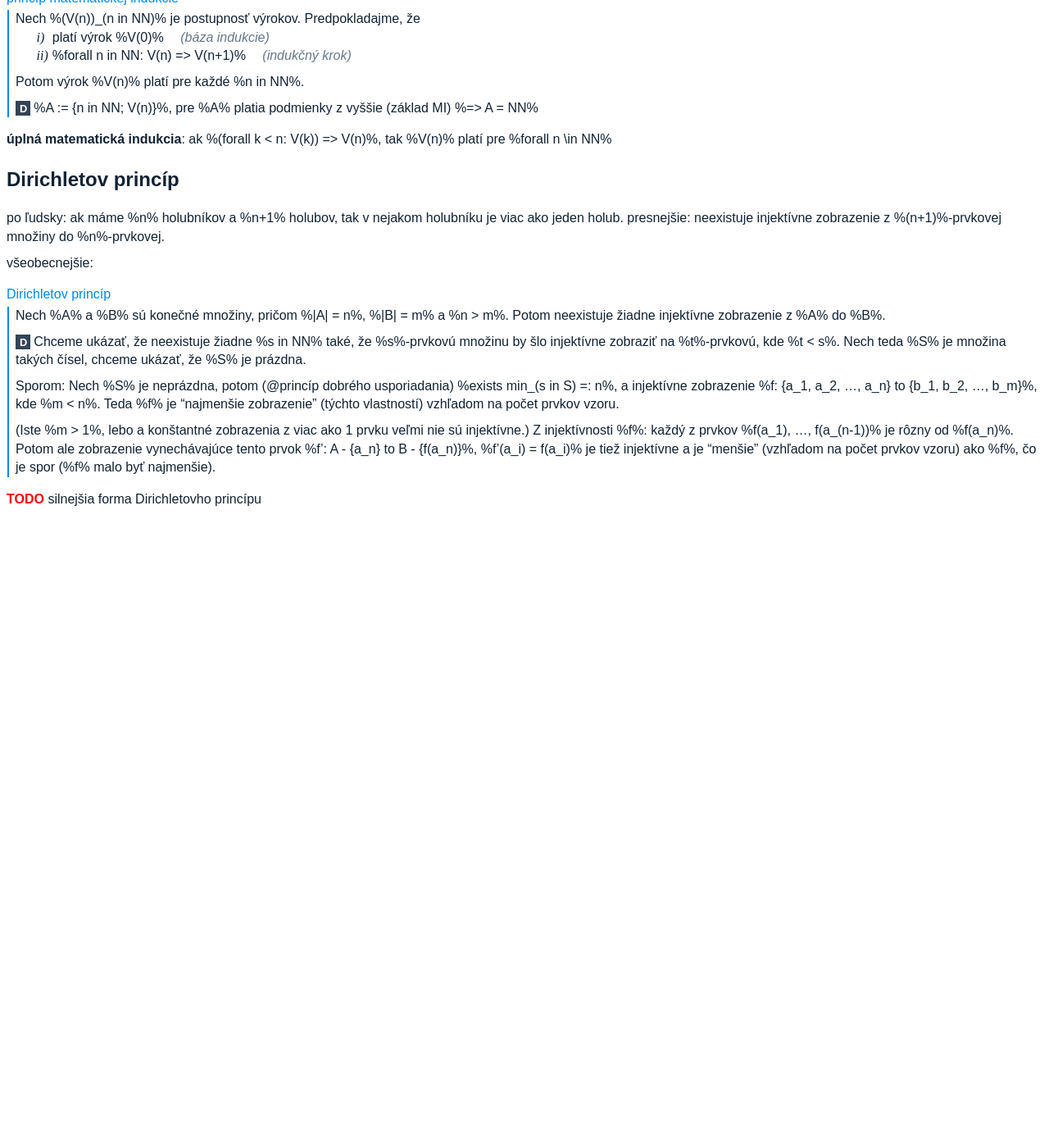
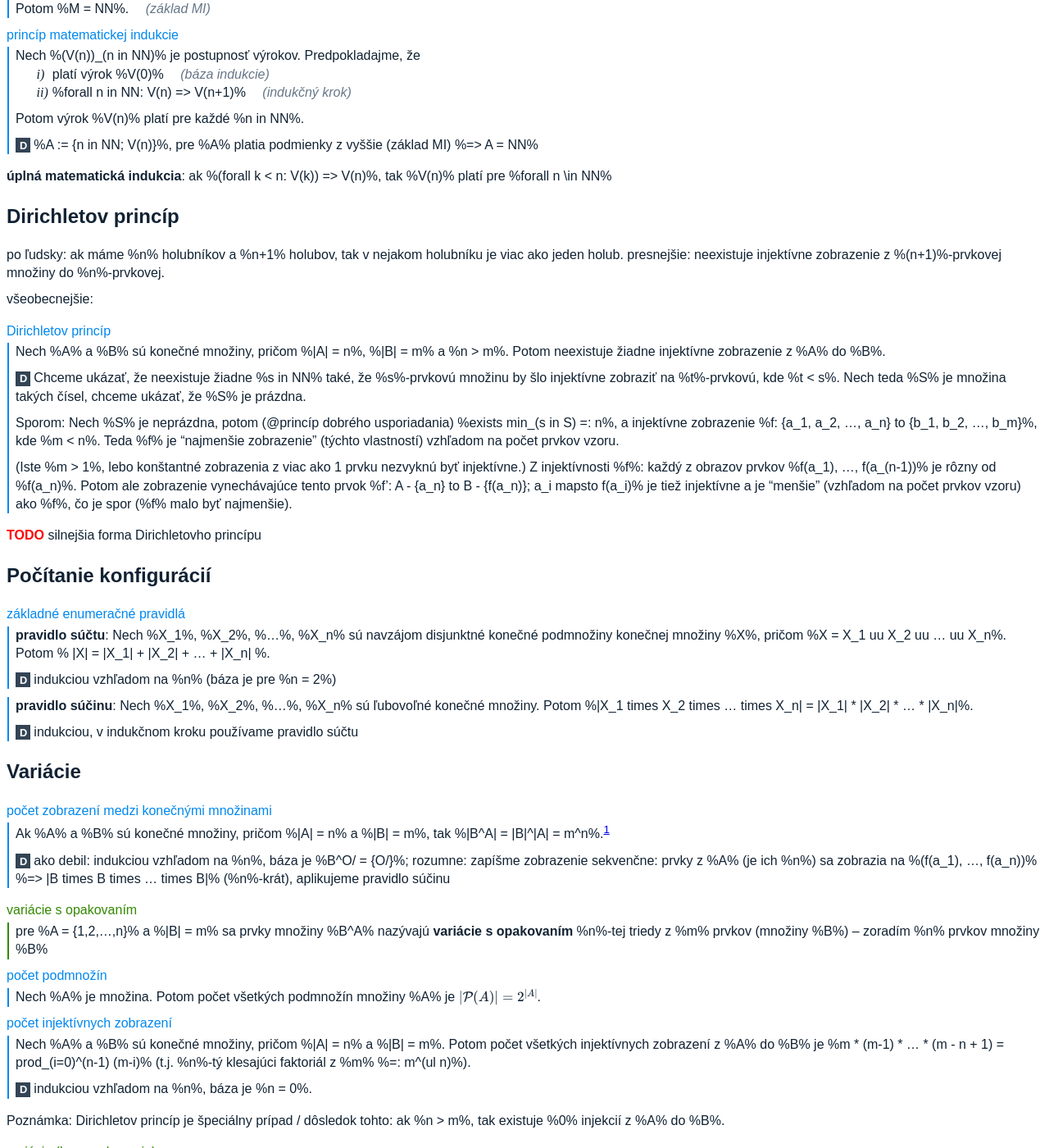
Before and after one commit to AnotherKamila/matfyz-notes, a Jekyll site: the page built from uktg/_posts/2014-06-07-kombinatorika.md, in a window 1280 px wide and 1400 px high, scrolled down 427 px. Shown: the whole window at 82% size. Built offline with Jekyll 4.4.1, drawn with Linux system fonts in a browser that asks for light colours; formulas are drawn with MathJax 3; before the commit the page ends 1057 px from its top, so only the background shows below that; some of the changed text lies outside the part shown.

Commit message:
uktg: pridané variácie

```diff
--- a/uktg/_posts/2014-06-07-kombinatorika.md
+++ b/uktg/_posts/2014-06-07-kombinatorika.md
@@ -47,6 +47,51 @@ Dirichletov princíp
 
   Sporom: Nech %S% je neprázdna, potom (@princíp dobrého usporiadania) %exists min_(s in S) =: n%, a injektívne zobrazenie %f: {a_1, a_2, ..., a_n} to {b_1, b_2, ..., b_m}%, kde %m < n%. Teda %f% je "najmenšie zobrazenie" (týchto vlastností) vzhľadom na počet prvkov vzoru.
 
-  (Iste %m > 1%, lebo a konštantné zobrazenia z viac ako 1 prvku veľmi nie sú injektívne.) Z injektívnosti %f%: každý z prvkov %f(a_1), ..., f(a_(n-1))% je rôzny od %f(a_n)%. Potom ale zobrazenie vynechávajúce tento prvok %f': A - {a_n} to B - {f(a_n)}%, %f'(a_i) = f(a_i)% je tiež injektívne a je "menšie" (vzhľadom na počet prvkov vzoru) ako %f%, čo je spor (%f% malo byť najmenšie).
+  (Iste %m > 1%, lebo konštantné zobrazenia z viac ako 1 prvku nezvyknú byť injektívne.) Z injektívnosti %f%: každý z obrazov prvkov %f(a_1), ..., f(a_(n-1))% je rôzny od %f(a_n)%. Potom ale zobrazenie vynechávajúce tento prvok %f': A - {a_n} to B - {f(a_n)}; a_i mapsto f(a_i)% je tiež injektívne a je "menšie" (vzhľadom na počet prvkov vzoru) ako %f%, čo je spor (%f% malo byť najmenšie).
 
 TODO silnejšia forma Dirichletovho princípu
+
+Počítanie konfigurácií
+======================
+
+základné enumeračné pravidlá
+: **pravidlo súčtu**: Nech %X_1%, %X_2%, %...%, %X_n% sú navzájom disjunktné konečné podmnožiny konečnej množiny %X%, pričom %X = X_1 uu X_2 uu ... uu X_n%. Potom % \|X\| = \|X_1\| + \|X_2\| + ... + \|X_n\| %.
+
+  D: indukciou vzhľadom na %n% (báza je pre %n = 2%)
+
+: **pravidlo súčinu**: Nech %X_1%, %X_2%, %...%, %X_n% sú ľubovoľné konečné množiny. Potom %\|X_1 times X_2 times ... times X_n\| = \|X_1\| * \|X_2\| * ... * \|X_n\|%.
+
+  D: indukciou, v indukčnom kroku používame pravidlo súčtu
+
+Variácie
+--------
+
+počet zobrazení medzi konečnými množinami
+: Ak %A% a %B% sú konečné množiny, pričom %\|A\| = n% a %\|B\| = m%, tak %\|B^A\| = \|B\|^\|A\| = m^n%.[^zobr_ozn]
+
+  D: ako debil: indukciou vzhľadom na %n%, báza je %B^O/ = {O/}%; rozumne: zapíšme zobrazenie sekvenčne: prvky z %A% (je ich %n%) sa zobrazia na %(f(a_1), ..., f(a_n))% %=> \|B times B times ... times B\|% (%n%-krát), aplikujeme pravidlo súčinu
+
+[^zobr_ozn]: %B^A% označuje množinu všetkých zobrazení z %A% do %B%.
+
+DEF: variácie s opakovaním
+: pre %A = {1,2,...,n}% a %\|B\| = m% sa prvky množiny %B^A% nazývajú **variácie s opakovaním** %n%-tej triedy z %m% prvkov (množiny %B%) – zoradím %n% prvkov množiny %B%
+
+počet podmnožín
+: Nech %A% je množina. Potom počet všetkých podmnožín množiny %A% je $\|\mathcal{P}(A)\| = 2^{\|A\|}$.
+
+počet injektívnych zobrazení
+: Nech %A% a %B% sú konečné množiny, pričom %\|A\| = n% a %\|B\| = m%. Potom počet všetkých injektívnych zobrazení z %A% do %B% je %m * (m-1) * ... * (m - n + 1) = prod_(i=0)^(n-1) (m-i)% (t.j. %n%-tý klesajúci faktoriál z %m% %=: m^(ul n)%).
+
+  D: indukciou vzhľadom na %n%, báza je %n = 0%.
+
+Poznámka: Dirichletov princíp je špeciálny prípad / dôsledok tohto: ak %n > m%, tak existuje %0% injekcií z %A% do %B%.
+
+DEF: variácie (bez opakovania)
+: injekcie z množiny %A = {1,2,...,n}% do množiny %B%, kde %\|B\| = m%, sa nazývajú **variácie (bez opakovania)** %n%-tej triedy z %m% prvkov (množiny %B%).
+
+DEF: permutácie
+: variácie %n%-tej triedy z %n% prvkov
+
+  poznámka: sú to bijekcie; (vzájomne jednoznačne) korešpondujú s lineárnymi usporiadaniami (%=>% počet lineárnych usporiadaní %n%-prvkovej množiny je %n!%)
+
+TODO zovšeobecnené pravidlo súčinu
```
